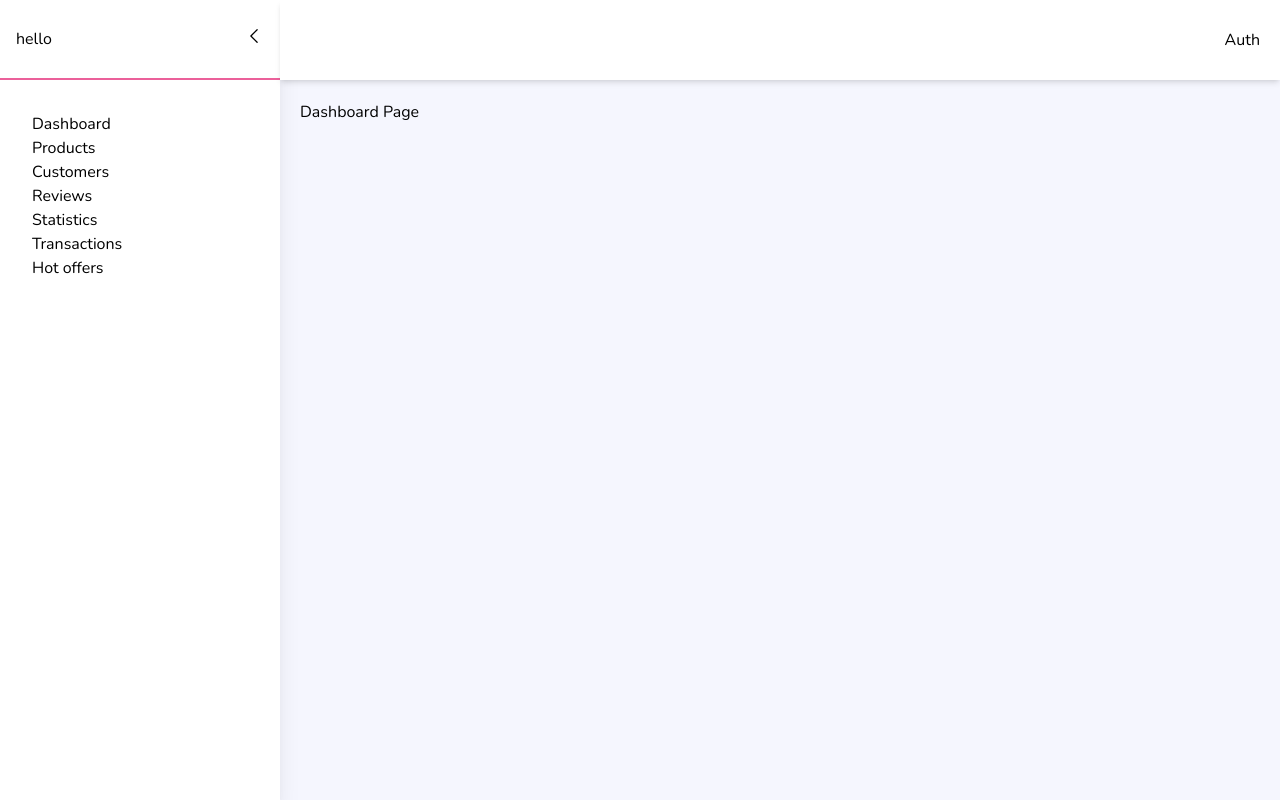
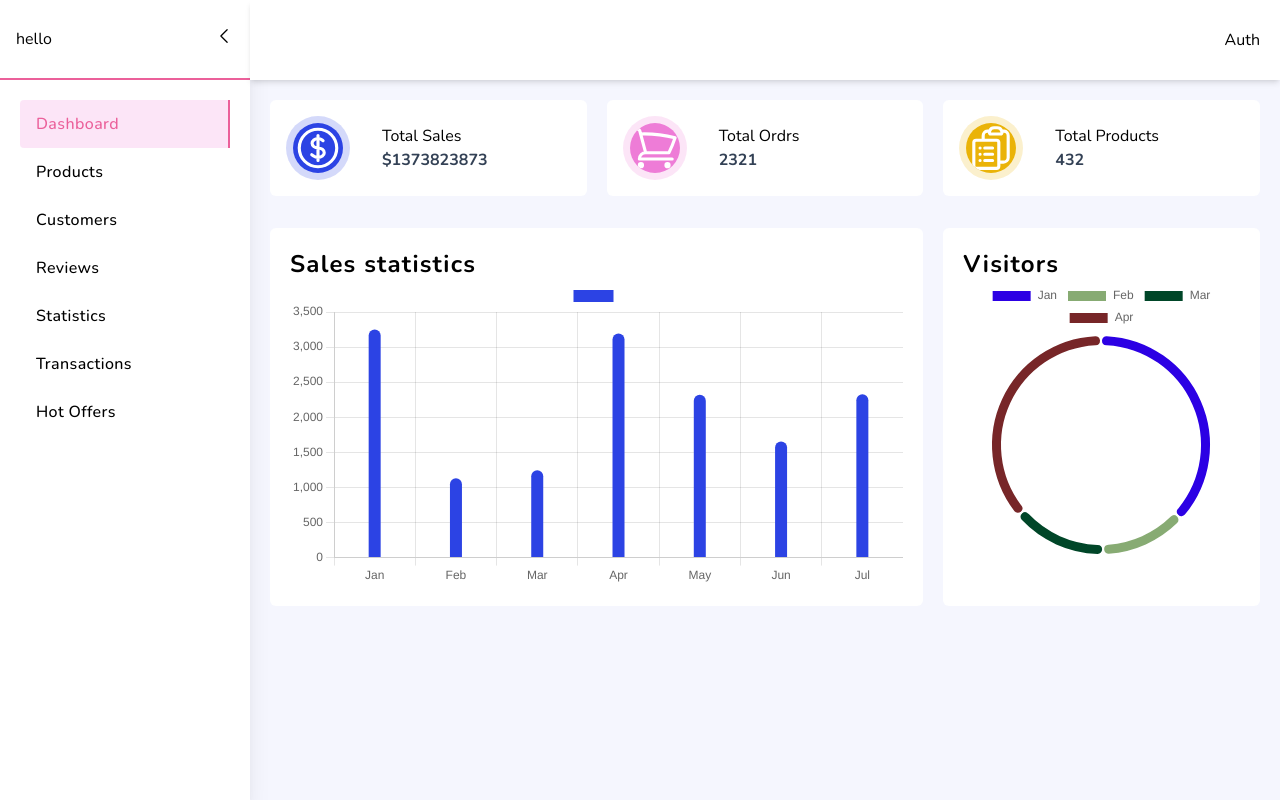
Before and after one commit to NiharMondal/nextjs-ecommerce, a Next.js app: page /dashboard in a window 1280 px wide. Built offline with nearby package versions, Linux system fonts and the light colour scheme.

Commit message:
add: static dashboard page

```diff
--- a/package.json
+++ b/package.json
@@ -20,6 +20,7 @@
 		"@types/react-dom": "18.2.4",
 		"autoprefixer": "10.4.14",
 		"bcrypt": "^5.1.0",
+		"chart.js": "^4.4.3",
 		"multi-range-slider-react": "^2.0.7",
 		"next": "^14.2.3",
 		"next-auth": "^4.22.3",
@@ -28,6 +29,7 @@
 		"or": "^0.2.0",
 		"postcss": "^8.4.40",
 		"react": "18.2.0",
+		"react-chartjs-2": "^5.2.0",
 		"react-dom": "18.2.0",
 		"react-rating-star-with-type": "^1.2.1",
 		"react-redux": "^8.0.5",
--- a/src/app/(withoutLayout)/dashboard/page.tsx
+++ b/src/app/(withoutLayout)/dashboard/page.tsx
@@ -1,7 +1,13 @@
-import React from 'react'
 
+import React from "react";
+
+import InfoWrapper from "@/components/admin-dashboard/home/InfoWrapper";
+import ChartWrapper from "@/components/admin-dashboard/home/ChartWrapper";
 export default function Dashboard() {
-  return (
-    <div>Dashboard Page</div>
-  )
+	return (
+		<div className="space-y-8">
+			<InfoWrapper />
+			<ChartWrapper />
+		</div>
+	);
 }
--- a/src/app/layout.tsx
+++ b/src/app/layout.tsx
@@ -5,6 +5,7 @@ import "@stripe/stripe-js";
 import { Nunito } from "next/font/google";
 import "slick-carousel/slick/slick.css";
 import "slick-carousel/slick/slick-theme.css";
+
 const nunito = Nunito({
 	subsets: ["latin"],
 	weight: ["400", "500", "600", "700", "800"],
--- /dev/null
+++ b/src/components/admin-dashboard/admin-routes.ts
@@ -0,0 +1,32 @@
+
+
+export const adminRoutes = [
+    {
+        route:"/dashboard",
+        level:"Dashboard"
+    },
+    {
+        route:"/dashboard/products",
+        level:"Products"
+    },
+    {
+        route:"/dashboard/customers",
+        level:"Customers"
+    },
+    {
+        route:"/dashboard/reviews",
+        level:"Reviews"
+    },
+    {
+        route:"/dashboard/statistics",
+        level:"Statistics"
+    },
+    {
+        route:"/dashboard/transactions",
+        level:"Transactions"
+    },
+    {
+        route:"/dashboard/hot-offers",
+        level:"Hot Offers"
+    },
+]
--- /dev/null
+++ b/src/components/admin-dashboard/home/BarChart.tsx
@@ -0,0 +1,28 @@
+"use client";
+import React, { useState } from "react";
+import { Chart } from "chart.js/auto";
+import { CategoryScale } from "chart.js";
+import { Bar } from "react-chartjs-2";
+
+Chart.register(CategoryScale);
+
+export default function BarChart() {
+	const [chartData] = useState({
+		labels: ["Jan", "Feb", "Mar", "Apr", "May", "Jun", "Jul"],
+		datasets: [
+			{
+				label: "",
+				data: [3250, 1130, 1245, 3192, 2321, 1653, 2329],
+				backgroundColor: "#2C43E4",
+				borderRadius: 100,
+				maxBarThickness: 12,
+			},
+		],
+	});
+	return (
+		<div className="md:col-span-2 bg-white rounded-md p-5">
+			<h2>Sales statistics</h2>
+			<Bar data={chartData} />
+		</div>
+	);
+}
--- /dev/null
+++ b/src/components/admin-dashboard/home/ChartWrapper.tsx
@@ -0,0 +1,14 @@
+import React from "react";
+
+import DoughnutChart from "./DoughnutChart";
+import BarChart from "./BarChart";
+
+export default function ChartWrapper() {
+	return (
+		<div className="grid grid-cols-1 md:grid-cols-3 gap-5">
+			<BarChart />
+			<DoughnutChart />
+
+		</div>
+	);
+}
--- /dev/null
+++ b/src/components/admin-dashboard/home/DoughnutChart.tsx
@@ -0,0 +1,28 @@
+"use client";
+import React, { useState } from "react";
+import { Chart } from "chart.js/auto";
+import { CategoryScale } from "chart.js";
+import { Doughnut } from "react-chartjs-2";
+Chart.register(CategoryScale);
+
+export default function DoughnutChart() {
+	const [chartData] = useState({
+		labels: ["Jan", "Feb", "Mar", "Apr"],
+		datasets: [
+			{
+				label: "",
+				data: [3250, 1130, 1245, 3192],
+				backgroundColor: ["#2C00E4", "#87ab73", "#004628", "#772628"],
+				borderRadius: 100,
+				cutout: "90%",
+				hoverOffset: 4,
+			},
+		],
+	});
+	return (
+		<div className="bg-white p-5 rounded-md col-span-1">
+			<h2>Visitors</h2>
+			<Doughnut data={chartData} />
+		</div>
+	);
+}
--- /dev/null
+++ b/src/components/admin-dashboard/home/InfoWrapper.tsx
@@ -0,0 +1,49 @@
+import React from 'react'
+import {
+	CurrencyDollarIcon,
+	ShoppingCartIcon,
+	ClipboardDocumentListIcon,
+} from "@heroicons/react/24/outline";
+import ShortInfo from './ShortInfo';
+export default function InfoWrapper() {
+  return (
+		<div className="grid grid-cols-1 sm:grid-cols-2 lg:grid-cols-3 gap-5">
+			<ShortInfo
+				icon={
+					<CurrencyDollarIcon
+						width={50}
+						height={50}
+						className="bg-primary rounded-full text-white"
+					/>
+				}
+				title="Total Sales"
+				value="$1373823873"
+				clx="bg-primary/20"
+			/>
+			<ShortInfo
+				icon={
+					<ShoppingCartIcon
+						width={50}
+						height={50}
+						className="bg-secondary rounded-full text-white"
+					/>
+				}
+				title="Total Ordrs"
+				value="2321"
+				clx="bg-secondary/20"
+			/>
+			<ShortInfo
+				icon={
+					<ClipboardDocumentListIcon
+						width={50}
+						height={50}
+						className="bg-yellow-500 rounded-full text-white"
+					/>
+				}
+				title="Total Products"
+				value="432"
+				clx="bg-yellow-500/20"
+			/>
+		</div>
+  );
+}
--- /dev/null
+++ b/src/components/admin-dashboard/home/ShortInfo.tsx
@@ -0,0 +1,22 @@
+import React from 'react'
+type Props={
+    icon: any;
+    title: string;
+    value:string;
+    clx: string
+}
+export default function ShortInfo({icon, title, value, clx}:Props) {
+  return (
+		<div className={`flex items-center gap-x-8 p-4 bg-white rounded-md `}>
+			<div
+				className={`rounded-full h-16 w-16  flex items-center justify-center ${clx}`}
+			>
+				{icon}
+			</div>
+			<div>
+				<p>{title}</p>
+				<h4>{value}</h4>
+			</div>
+		</div>
+  );
+}
--- a/src/components/admin-dashboard/sidebar/Drawer.tsx
+++ b/src/components/admin-dashboard/sidebar/Drawer.tsx
@@ -5,16 +5,20 @@ import RightSideBar from "./RightSideBar";
 
 export default function Drawer({ children }: { children: React.ReactNode }) {
 	const [open, setOpen] = useState(true);
-  const openDrawer = ()=>{
-    setOpen(true)
-  }
-  const closeDrawer = ()=>{
-    setOpen(false)
-  }
+	const openDrawer = () => {
+		setOpen(true);
+	};
+	const closeDrawer = () => {
+		setOpen(false);
+	};
 	return (
-		<section className="flex">
+		<section className="flex overflow-hidden">
 			<LeftSideBar closeDrawer={closeDrawer} open={open} />
-			<RightSideBar children={children} openDrawer={openDrawer} open={open}/>
+			<RightSideBar
+				children={children}
+				openDrawer={openDrawer}
+				open={open}
+			/>
 		</section>
 	);
 }
--- a/src/components/admin-dashboard/sidebar/LeftSideBar.tsx
+++ b/src/components/admin-dashboard/sidebar/LeftSideBar.tsx
@@ -1,5 +1,9 @@
 import React from "react";
 import { ChevronLeftIcon } from "@heroicons/react/24/outline";
+import Link from "next/link";
+import { adminRoutes } from "../admin-routes";
+import {usePathname} from 'next/navigation'
+
 export default function LeftSideBar({
 	closeDrawer,
 	open,
@@ -7,28 +11,35 @@ export default function LeftSideBar({
 	closeDrawer: () => void;
 	open: boolean;
 }) {
+	const pathname = usePathname();
+
 	return (
 		<aside className={` ${open ? "block" : "hidden"}`}>
-			<div className={` bg-white  shadow-xl min-h-screen w-[280px]`}>
+			<div className={` bg-white  shadow-xl min-h-screen w-[250px]`}>
 				<div className="h-[80px] border-b-2 border-accent">
 					<div className="h-full flex items-center justify-between px-4">
 						<div>hello</div>
 						<div>
-							{" "}
 							<button onClick={closeDrawer}>
 								<ChevronLeftIcon width={20} />
 							</button>
 						</div>
 					</div>
 				</div>
-				<ul className="p-8">
-					<li>Dashboard</li>
-					<li>Products</li>
-					<li>Customers</li>
-					<li>Reviews</li>
-					<li>Statistics</li>
-					<li>Transactions</li>
-					<li>Hot offers</li>
+				<ul className="p-5">
+					{adminRoutes.map(({ level, route }) => (
+						<Link href={route} className="">
+							<li
+								className={`px-4 py-3 font-medium rounded-tl rounded-bl tracking-wide duration-300 transition-all ease-in ${
+									pathname === route
+										? "bg-secondary/20 border-r-2 border-accent text-accent "
+										: ""
+								}`}
+							>
+								{level}
+							</li>
+						</Link>
+					))}
 				</ul>
 			</div>
 		</aside>
```
Also changed, not shown: 1 other file (tests, documents, lock files or other folders).
